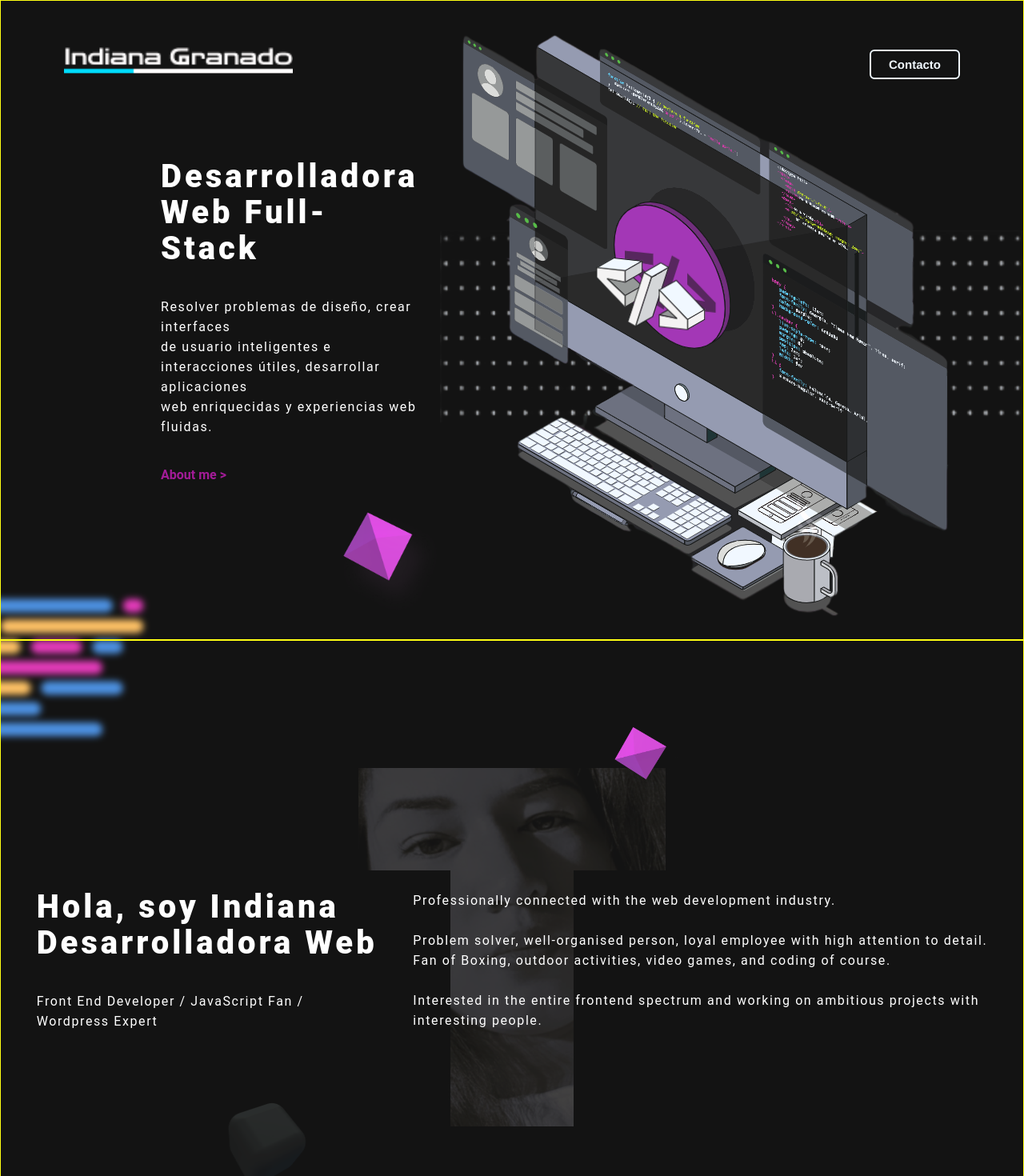
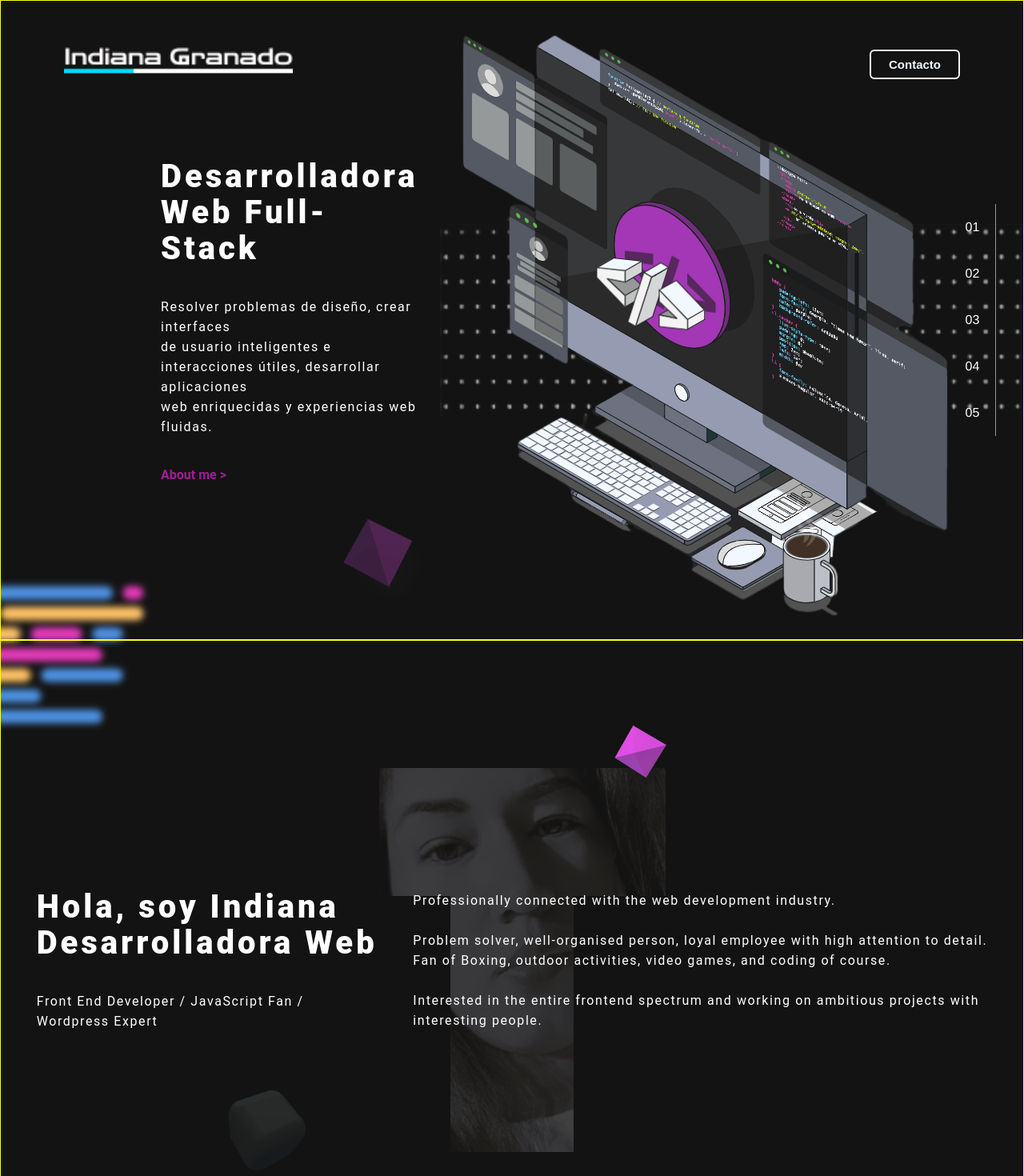
Before and after one commit to indianag/Porfolio, an Angular app in the folder MyPorfolio/: page / in a window 1280 px wide. Shown: the top 1470 px of the page at 80% size. Built offline with nearby package versions, Linux system fonts and the light colour scheme.

Commit message:
barra navegadora vertical

```diff
--- a/MyPorfolio/src/app/component/header/header.component.css
+++ b/MyPorfolio/src/app/component/header/header.component.css
@@ -8,11 +8,11 @@ padding-inline: 5rem;
 position: fixed;
 top: 0;
 background-color: transparent;
-z-index: 9;
+z-index: 10;
 font-family: 'Franklin Gothic Medium', 'Arial Narrow', Arial, sans-serif;
 
 }
-.header-nav a{
+.header-nav button{
 display: block;
 align-items: center;
 padding: 8px 22px;
@@ -22,12 +22,12 @@ border-radius: 6px;
 font-weight: 600;
 font-size: 15px;
 color: #f0f8ff;
-text-decoration: none;
 cursor: pointer;
 transition: all 0.3s ease-in-out;
+list-style: none;
 
 }
-.header-nav a:hover {
+.header-nav button:hover {
 background-color: #f0f8ff;
 color: black;
 border-color: black;
@@ -35,6 +35,34 @@ border-color: black;
 img{
     height: 3rem;
 }
-.header-nav li{
-list-style: none;
+.barra-nav {
+    /* border: 1px solid red; */
+    width: 10vw;
+    position: fixed;
+    top: 0;
+    right: 0;
+    height: 100vh;
+    display: flex;
+    flex-direction: column;
+    justify-content: center;
+    align-items: center;
+    z-index: -1;
 }
+a{
+    text-decoration: none;
+    color: white;
+}
+.barra-nav a.active {
+    border-right:1px solid rgba(217, 208, 208, 0.68);
+    background-color: transparent;
+    color: white;
+    transition: all 400ms ease;
+}
+.barra-nav a{
+ padding: 20px;
+
+}
+.barra-nav a:hover,
+.barra-nav a.active:hover {
+    border-right: 4px solid white;
+}
--- a/MyPorfolio/src/app/component/header/header.component.html
+++ b/MyPorfolio/src/app/component/header/header.component.html
@@ -3,6 +3,13 @@
         <img src="../../../assets/img/marca.personal.indiana.png" alt="">
     </div>
     <ul class="header-nav">
-        <li><a routerLink="/">Contacto</a></li>
+        <button routerLink="/">Contacto</button>
     </ul>
+    <div class="barra-nav">
+        <a routerLink="home.section1"  class="active">01</a>
+        <a routerLink="/" class="active">02</a>
+        <a routerLink="/" class="active">03</a>
+        <a routerLink="/" class="active">04</a>
+        <a routerLink="/" class="active">05</a>
+    </div>
 </header>
--- a/MyPorfolio/src/app/page/home/home.component.css
+++ b/MyPorfolio/src/app/page/home/home.component.css
@@ -9,7 +9,7 @@ opacity: 0.92;
 .fondo1{
 position:absolute;
 height: 12rem;
-top: 23%;
+top: 18%;
 right: 85%;
 filter: blur(4px);
 z-index: -1;
@@ -17,15 +17,15 @@ z-index: -1;
 .fondo2{
 position:absolute;
 height: 12rem;
-top: 48%;
+top: 38%;
 right: -10%;
 filter: blur(4px);
-z-index: -1;
+z-index: 1;
 }
 .fondo3{
 position:absolute;
 height: 12rem;
-top: 72.5%;
+top: 58%;
 right: 85%;
 filter: blur(4px);
 z-index: -1;
@@ -33,7 +33,7 @@ z-index: -1;
 .fondo4{
 position:absolute;
 height: 12rem;
-top: 98%;
+top: 78%;
 right: -10%;
 filter: blur(4px);
 z-index: -1;
@@ -41,13 +41,14 @@ z-index: -1;
 .rombo1{
 position:absolute;
 height: 14rem;
-top: 18.5%;
+top: 15%;
 right: 54%;
+opacity: 0.3;
 }
 .cuadro1{
 background-color: rgb(0, 0, 0);
 position: absolute;
-top: 34%;
+top: 28%;
 left: 0%;
 height: 12%;
 width: 44%;
@@ -56,7 +57,7 @@ z-index: -1;
 .cuadro2{
 background-color: rgb(0, 0, 0);
 position: absolute;
-top: 34%;
+top: 28%;
 right: 0%;
 height: 12%;
 width: 44%;
@@ -64,22 +65,22 @@ z-index: -1;
 }
 .foto{
 position: absolute;
-top: 30%;
+top: 24%;
 right: 35%;
-height: 14%;
-width: 30%;
+height: 12%;
+width: 28%;
 z-index: -2;
 }
 .rombo2{
 position:absolute;
 height: 8rem;
-top: 27.8%;
+top: 22.2%;
 right: 31%;
 }
 .cubo1{
 position:absolute;
 height: 8rem;
-top: 43%;
+top: 34%;
 left: 20%;
 opacity: 0.4;
 }
@@ -111,7 +112,7 @@ color: white;
 }
 .textura{
 position:absolute;
-top: 9%;
+top: 7%;
 right: 0%;
 /* border: 1px solid red; */
 height: 30vh;
@@ -176,19 +177,19 @@ text-align: center;
 }
 .esfera1{
 position:absolute;
-top: 93%;
-left: 11%;
+top: 74%;
+left: 14%;
 opacity: 0.4;
 }
 .esfera2{
 position:absolute;
-top: 82%;
+top: 65%;
 left: 29%;
 opacity: 0.5;
 }
 .esfera3{
 position:absolute;
-top: 85%;
+top: 68.4%;
 right: 15%;
 opacity: 0.4;
 }
--- a/MyPorfolio/src/app/page/home/home.component.html
+++ b/MyPorfolio/src/app/page/home/home.component.html
@@ -25,7 +25,7 @@
                 web enriquecidas y experiencias web fluidas.</p>
                 <br>
                 <br>
-                <a style="color: #9c0890; text-decoration: none; font-weight: 700" href="">About me > </a>
+                <a style="color: #9c0890; text-decoration: none; font-weight: 700" href="#section2">About me > </a>
             </div>
             <img class="imagen1" src="../../../assets/img/computer.home.png" alt="">
         </section>
@@ -64,7 +64,7 @@
                 <p>La principal área de especialización es el desarrollo front-end (lado del cliente de la web).</p>
                 <br>
                 <p>HTML, CSS, JS, creación de aplicaciones web pequeñas y medianas con Vue o React, complementos personalizados, funciones, animaciones y codificación de diseños interactivos. También tengo experiencia como desarrollador full-stack con uno de los CMS de código abierto más populares de la web: WordPress</p>
-                <p>Visita mi <a href="#">Linkedin</a> para más detalles.</p>
+                <p>Visita mi <a style="color: #9c0890; text-decoration: none; font-weight: 700" href="https://www.linkedin.com/in/indiana-granado-andrade-552412149/">Linkedin</a> para más detalles.</p>
             </div>
             <div class="iconos">
                 <img  class="icono" src="../../../assets/img/javascript.logo.png" alt="">
@@ -84,19 +84,34 @@
         </section>
 
         <section class="section4" id="section4">
+
                 <div class="section4a">
                     <h1 style="font-weight: 800; font-size: 50px; line-height: 50px;">Portafolio y Proyectos
                         <br>
                         Anteriores</h1>
                         <br>
                         <br>
-                <p style="line-height: 20px;">He construido varios proyectos diferentes para adaptarse a diferentes aspectos del negocio del cliente. Si quieres ver más ejemplos de mi trabajo que los que se muestran en este sitio, ¡ponte en <a href="">contacto conmigo!</a></p>
-                <a href="">Ver Proyectos</a>
+                    <p style="line-height: 20px;">He construido varios proyectos diferentes para adaptarse a diferentes aspectos del negocio del cliente. Si quieres ver más ejemplos de mi trabajo que los que se muestran en este sitio,
+                        <br>¡ponte en <a style="color: #9c0890; text-decoration: none; font-weight: 700" href="">contacto conmigo!</a></p>
+                        <br>
+                        <br>
+                    <a style="color: #9c8b08; text-decoration: none; font-weight: 700" href="">Ver Proyectos ></a>
                 </div>
+
             <img class="esfera1" src="../../../assets/img/esfera.morada1.png" alt="">
             <img class="esfera2" src="../../../assets/img/esfera.morada2.png" alt="">
             <img class="esfera3" src="../../../assets/img/esfera.sin.color.png" alt="">
         </section>
 
+        <section class="section5" id="section5">
+            <div class="contenedor-texto5">
+                <h1 style="font-weight: 800; font-size: 50px; line-height: 50px;">contacto</h1>
+                    <br>
+                    <br>
+                <p style="line-height: 20px;">He construido varios proyectos diferentes para adaptarse a diferentes aspectos del negocio del cliente. Si quieres ver más ejemplos de mi trabajo que los que se muestran en este sitio, ¡ponte en <a style="color: #9c0890; text-decoration: none; font-weight: 700" href="">contacto conmigo!</a></p>
+                <a style="color: #9c8b08; text-decoration: none; font-weight: 700" href="">Ver Proyectos</a>
+            </div>
+        </section>
+
       </body>
 </div>
```
Lines whose indentation alone changed are shown as unchanged.
